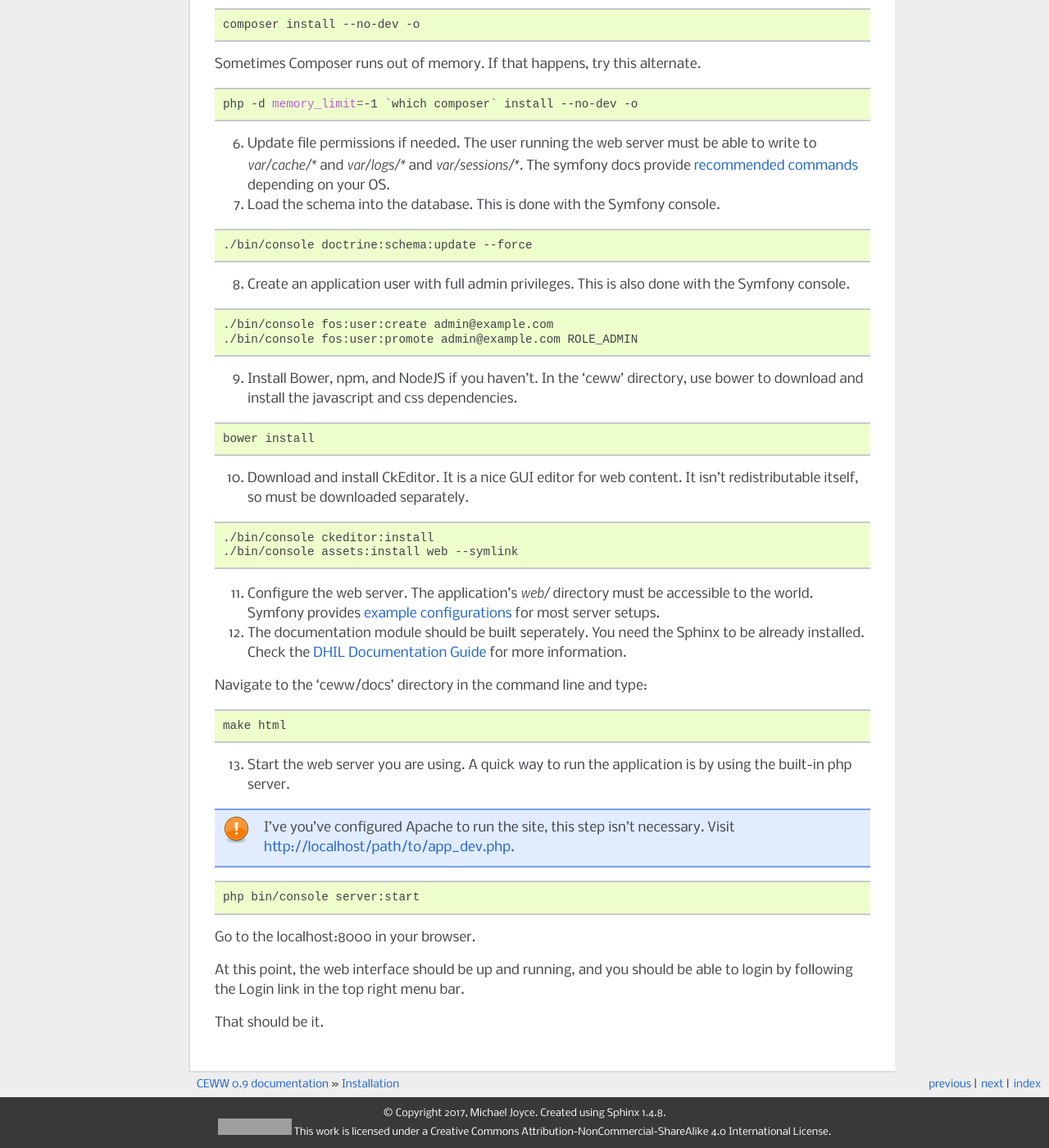
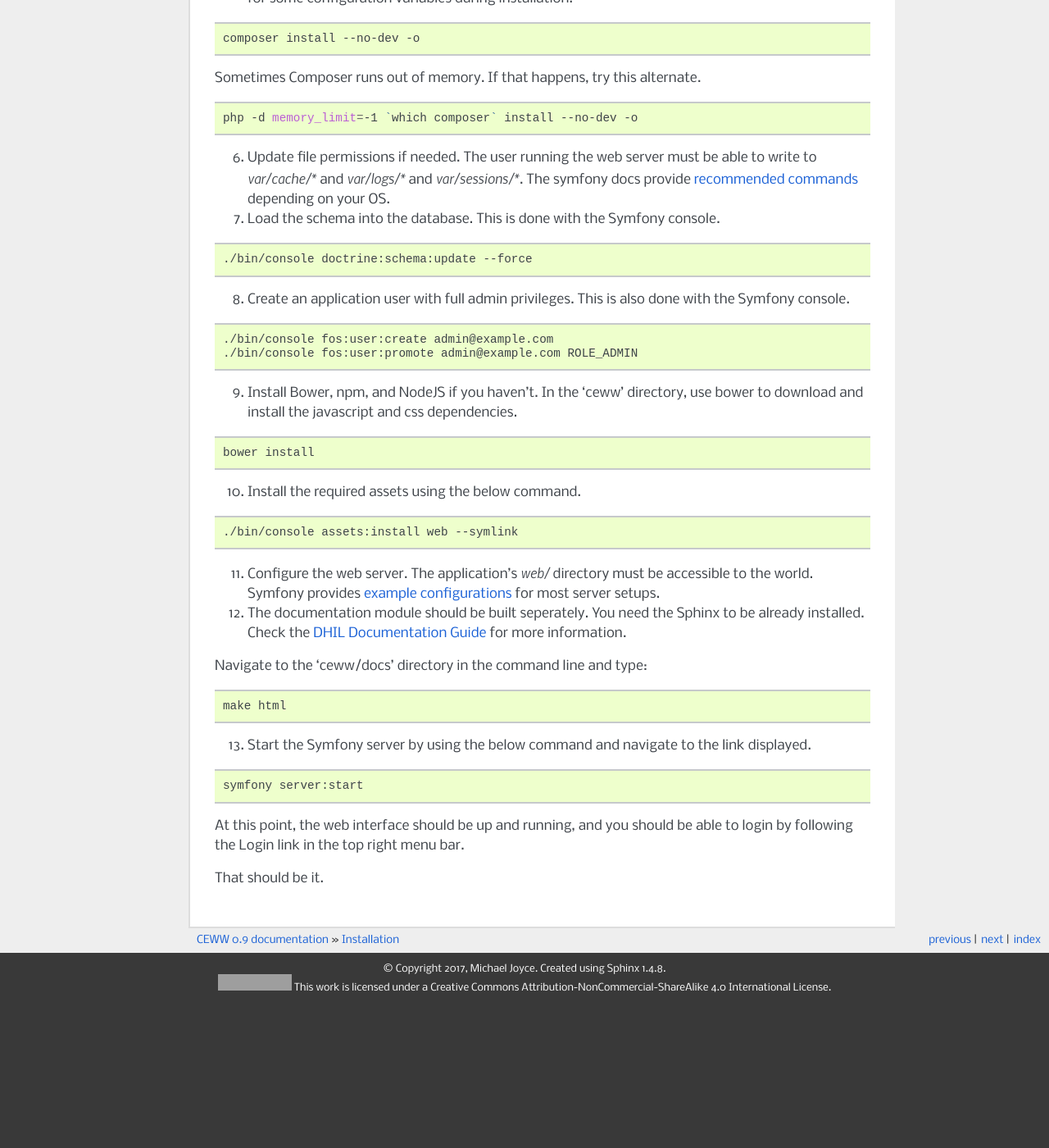
Before and after one commit to sfu-dhil/ceww-docs, a Sphinx documentation site: the page built from source/install.rst, in a window 1280 px wide and 1400 px high, scrolled down 950 px. Shown: the whole window at 82% size. Built offline with Sphinx 7.4.7, drawn with Linux system fonts in a browser that asks for light colours; after the commit the page ends 2174 px from its top, so only the background shows below that; some of the changed text lies outside the part shown; grey boxes are pictures that could not be loaded.

Commit message:
Modifications to the documentaion section on how to set up the project.
Added the create user command in the create database section of the documentation.
Removed the step to install CKEditor which is no longer used.
Edited the way to start the server to symfony server:start, which was previously using php bin/console server:start.

```diff
--- a/source/install.rst
+++ b/source/install.rst
@@ -72,11 +73,10 @@ Sometimes Composer runs out of memory. If that happens, try this alternate.
 
   bower install
 
-10. Download and install CkEditor. It is a nice GUI editor for web content. It isn't redistributable itself, so must be downloaded separately.
+10. Install the required assets using the below command.
 
 .. code-block:: bash
 
-  ./bin/console ckeditor:install
   ./bin/console assets:install web --symlink
 
 11. Configure the web server. The application's `web/` directory must be accessible to the world. Symfony provides `example configurations`_ for most server setups.
@@ -89,15 +89,11 @@ Navigate to the 'ceww/docs' directory in the command line and type:
 
   make html
 
-13. Start the web server you are using. A quick way to run the application is by using the built-in php server.
-
-.. note:: I've you've configured Apache to run the site, this step isn't necessary. Visit http://localhost/path/to/app_dev.php.
+13. Start the Symfony server by using the below command and navigate to the link displayed.
 
 .. code-block:: bash
 
-  php bin/console server:start
-
-Go to the localhost:8000 in your browser.
+  symfony server:start
 
 At this point, the web interface should be up and running, and you should be able to login by following the Login link in the top right menu bar.
 
```
Also changed, not shown: other parts of source/install.rst (+1 -0 lines).
